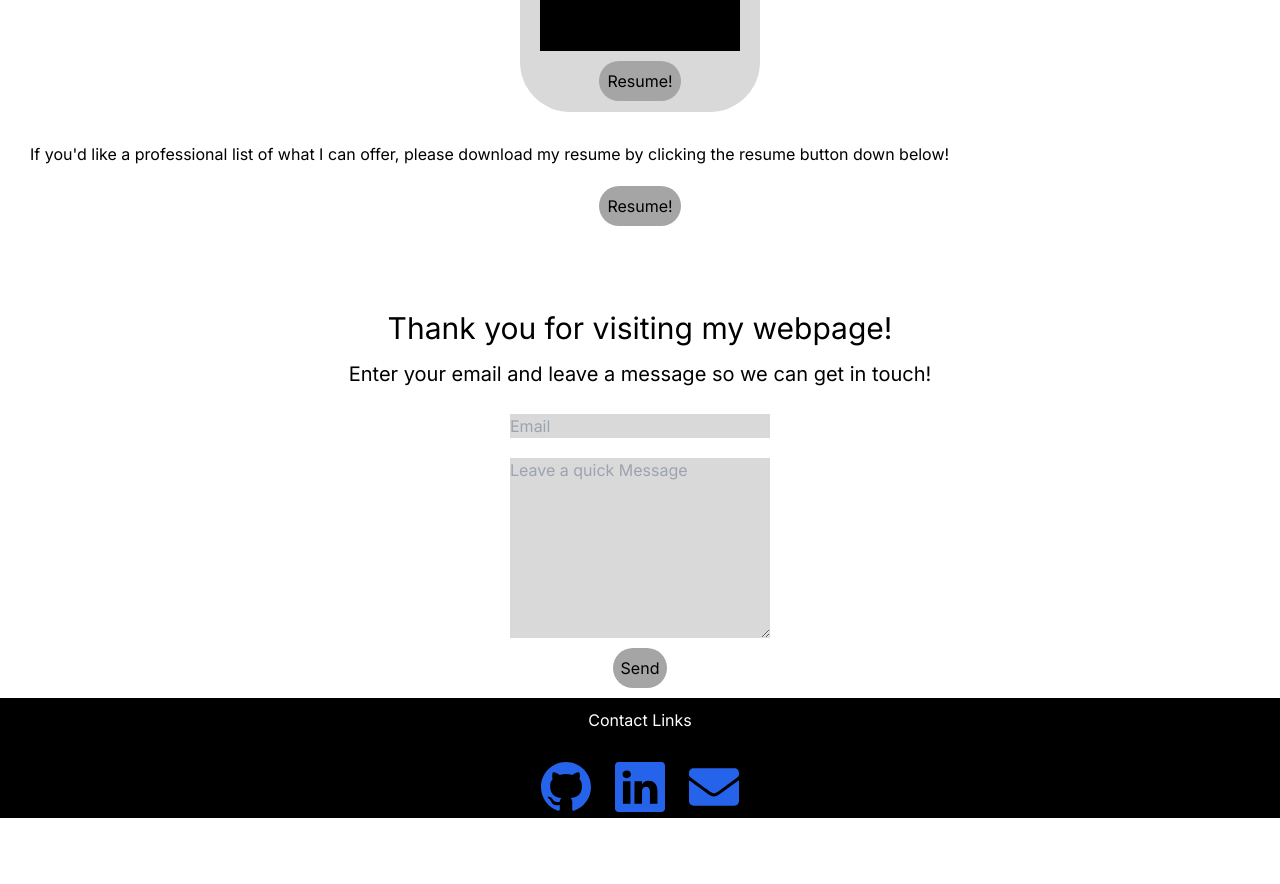
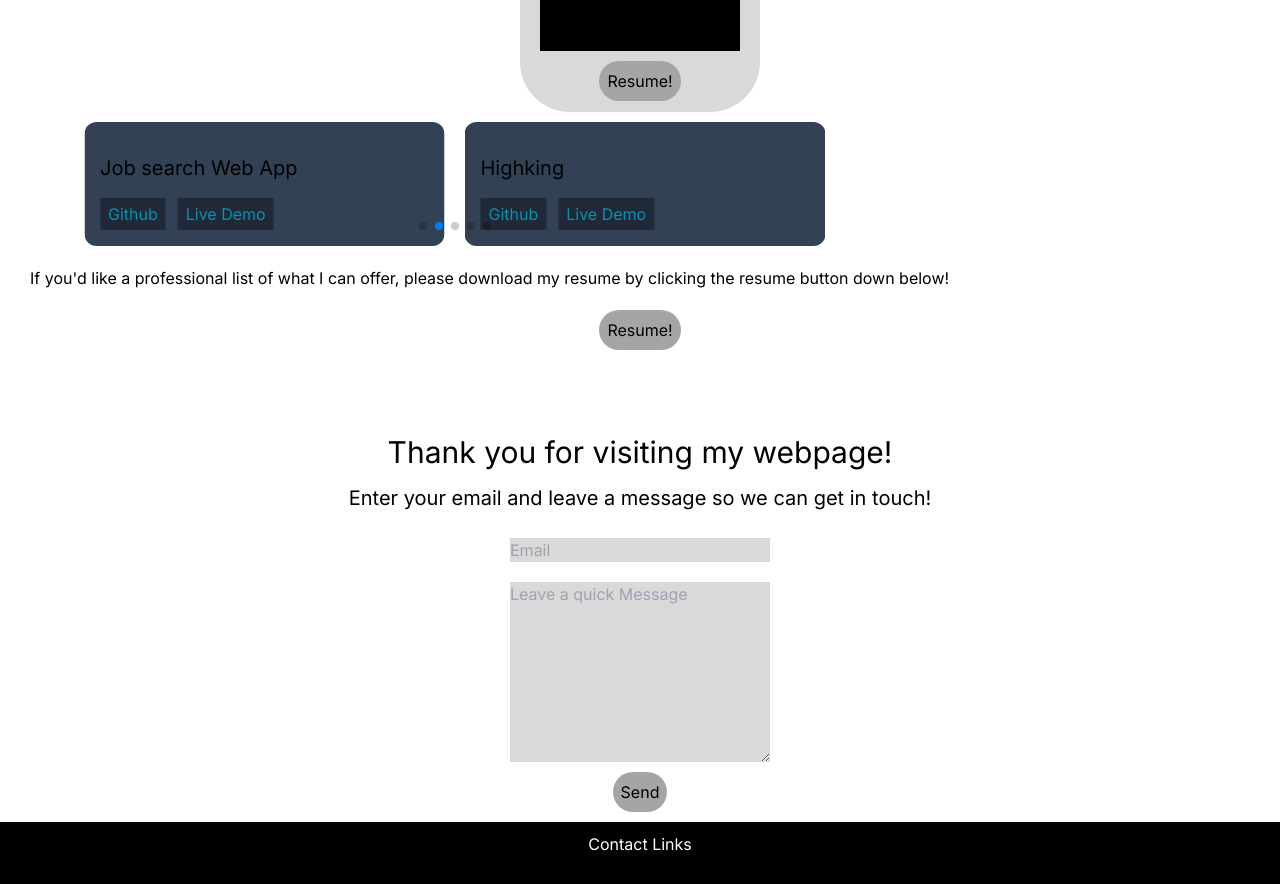
Before and after one commit to Marquis4484/msampson-resume, a Next.js app: page / in a window 1280 px wide. Shown: the part 2200-3084 px from the top of the page. Before the commit the page ends 3018 px from the top, so only its background shows below. Built offline with nearby package versions, Linux system fonts and the light colour scheme.

Commit message:
Added Carousel

```diff
--- a/package.json
+++ b/package.json
@@ -34,6 +34,7 @@
     "react-dom": "18.2.0",
     "react-icons": "^4.9.0",
     "react-pro-sidebar": "^1.1.0-alpha.1",
+    "swiper": "^8.3.2",
     "tailwindcss": "3.3.2",
     "typescript": "5.1.3"
   }
--- a/src/components/Projects.tsx
+++ b/src/components/Projects.tsx
@@ -1,11 +1,45 @@
 import React from "react";
+import "swiper/css/pagination";
+import { Pagination, Autoplay } from "swiper";
+import "swiper/css";
+import { Swiper, SwiperSlide } from "swiper/react";
 
 export default function Projects() {
+   const projects = [
+      {
+         name: "Amazon Clone",
+         github_link: "https://github.com/Marquis4484/amazon-clone",
+         live_link: "https://www.amzn-clone.com/",
+         description: "This ",
+      },
+      {
+         name: "Job search Web App",
+         github_link: "https://github.com/Sridhar-C-25/jobsearchapp",
+         live_link: "https://myjobsearch.netlify.app",
+      },
+      {
+         name: "Highking",
+         github_link: "https://github.com/Sridhar-C-25/highking",
+         live_link: "https://highking01.netlify.app",
+      },
+      {
+         name: "React Nav",
+         github_link:
+            "https://github.com/Sridhar-C-25/reacttailwindnavbar-with-dropdown",
+         live_link: "https://reacttailwindnavbar.netlify.app",
+      },
+      {
+         name: "Vue Country",
+         github_link: "https://github.com/Sridhar-C-25",
+         live_link: "https://vuecountry05.netlify.app",
+      },
+   ];
    return (
       <div id="Projects" className="pt-[80px] flex flex-col">
          <h1 className="text-[30px] text-bold text-center pb-[10px]">
             My Personal Software Developer Projects
          </h1>
+
          <div className="flex flex-col items-center">
             <div className="bg-[#D9D9D9] my-[10px] rounded-[50px] flex flex-col items-center h-[240px] w-[240px]">
                <h2 className="pt-[5px]">Title</h2>
@@ -36,7 +70,52 @@ export default function Projects() {
                </button>
             </div>
          </div>
-
+         <div className="flex max-w-6xl gap-6 px-5 mx-auto items-center relative">
+            <div className="lg:w-2/3 w-[240px] z-[-2]">
+               <Swiper
+                  slidesPerView={1.2}
+                  spaceBetween={20}
+                  breakpoints={{
+                     768: {
+                        slidesPerView: 2,
+                     },
+                  }}
+                  loop={true}
+                  autoplay={{
+                     delay: 3000,
+                  }}
+                  pagination={{
+                     clickable: true,
+                  }}
+                  modules={[Pagination, Autoplay]}
+               >
+                  {projects.map((project_info, i) => (
+                     <SwiperSlide key={i}>
+                        <div className="h-fit w-full p-4 bg-slate-700 rounded-xl">
+                           <h3 className="text-xl my-4">{project_info.name}</h3>
+                           <div className="flex gap-3">
+                              <a
+                                 href={project_info.github_link}
+                                 target="_blank"
+                                 className="text-cyan-600 bg-gray-800 px-2 py-1 inline-block"
+                              >
+                                 Github
+                              </a>
+                              <a
+                                 href={project_info.live_link}
+                                 target="_blank"
+                                 className="text-cyan-600 bg-gray-800 px-2 py-1 inline-block"
+                              >
+                                 Live Demo
+                              </a>
+                           </div>
+                        </div>
+                     </SwiperSlide>
+                  ))}
+               </Swiper>
+            </div>
+            <div className="lg:block hidden"></div>
+         </div>
          <p className="p-[20px]">
             If you&apos;d like a professional list of what I can offer, please
             download my resume by clicking the resume button down below!
```
Also changed, not shown: 1 other file (tests, documents, lock files or other folders).
